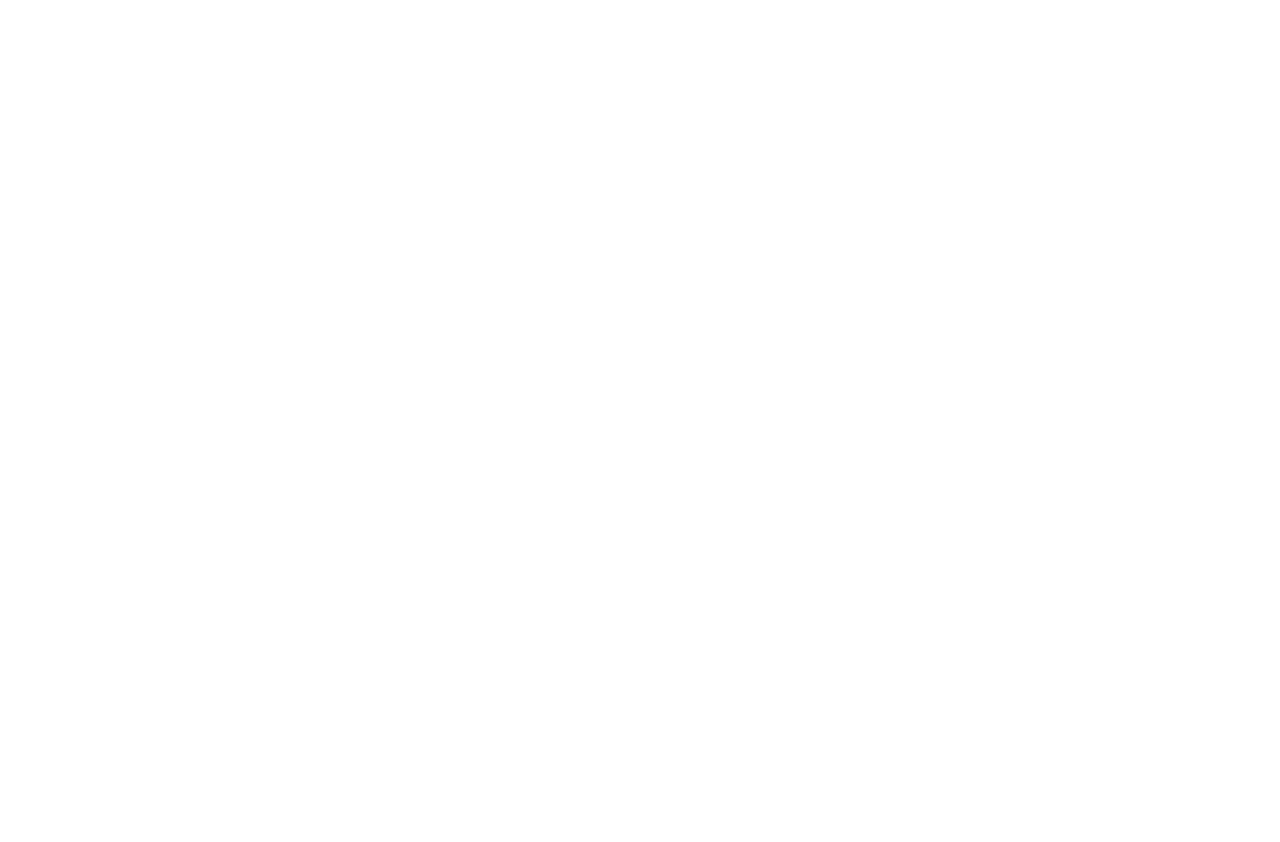
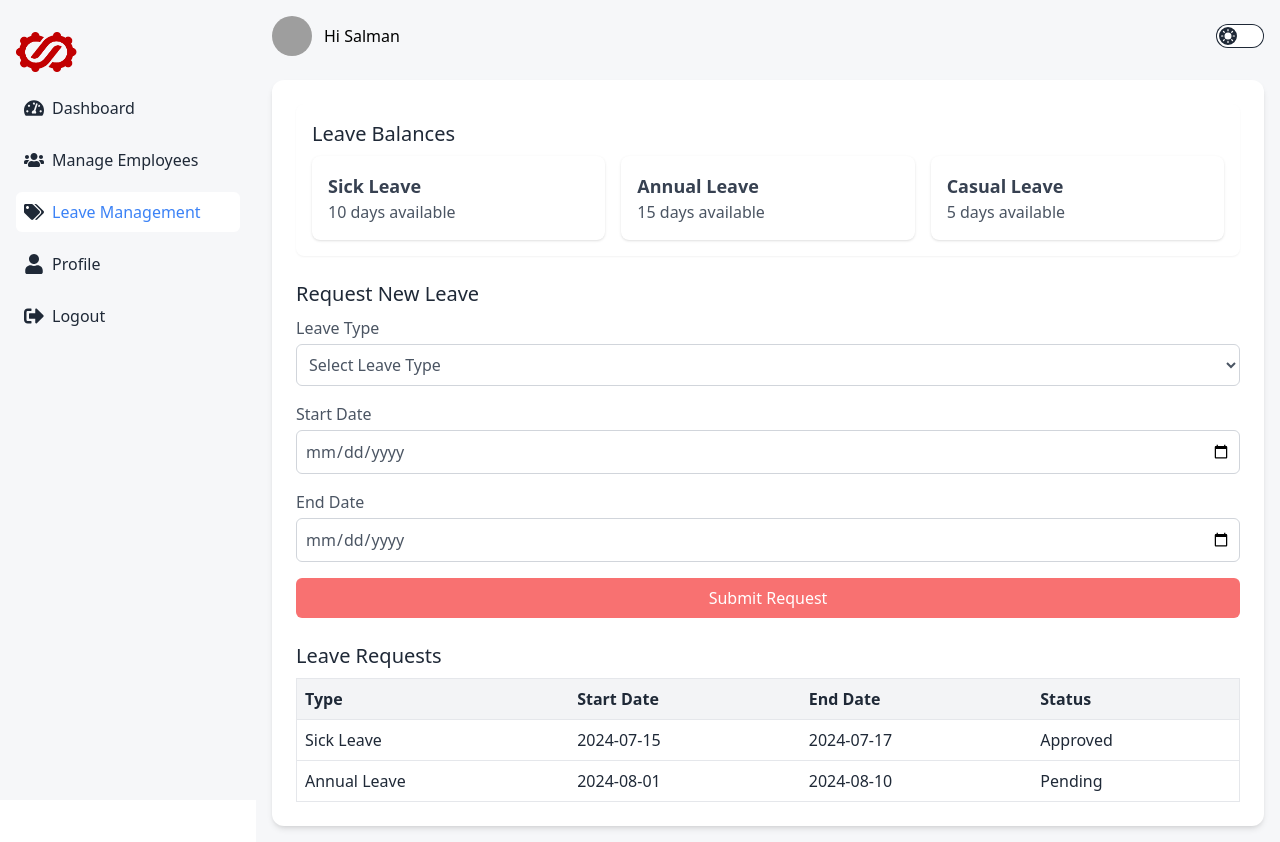
Before and after one commit to salman2696/hr-management-dashboard, a React (Vite) app: page /leave-management in a window 1280 px wide. Before the commit this address had no page. Before the commit the page ends 800 px from the top, so only its background shows below. Built offline with nearby package versions, Linux system fonts and the light colour scheme; grey boxes are pictures that could not be loaded.

Commit message:
leave Management added

```diff
--- a/src/App.jsx
+++ b/src/App.jsx
@@ -5,6 +5,7 @@
 import EmployeeDetails from "./components/EmployeeDetails";
 import Payroll from "./components/Payroll";
 import Layout from "./components/Layout";
+import LeaveManagement from "./components/LeaveManagement"
 
 function App() {
   return (
@@ -15,6 +16,7 @@
         <Route path="/employees" element={<EmployeePage />} />
         <Route path="/employee-details/:id" element={<EmployeeDetails />} />
         <Route path="/payroll/:id" element={<Payroll />} />
+        <Route path="/leave-management" element= {<LeaveManagement />} />
         </Route>
       </Routes>
     </Router>
--- a/src/components/Dashboard.jsx
+++ b/src/components/Dashboard.jsx
@@ -64,10 +64,13 @@
 
   return (
     <div
-      className={`flex flex-wrap min-h-screen gap-4 p-4 rounded-xl ${
+      className={`p-4 rounded-xl min-h-screen ${
         theme === "dark" ? "bg-gray-900 text-white" : "bg-white text-gray-500"
       }`}
     >
+      {/* Flex container for the first set of cards */}
+      <div className="flex flex-wrap gap-4 mb-4">
+        <div className="flex-1 min-w-[250px] md:min-w-[300px] lg:w-1/4">
           <Card
             icon={<MdPeople />}
             title="Total Employees"
@@ -76,6 +79,8 @@
             percentageChange="+86%"
             period="This month"
           />
+        </div>
+        <div className="flex-1 min-w-[250px] md:min-w-[300px] lg:w-1/4">
           <Card
             icon={<MdTrendingUp />}
             title="Revenue Growth"
@@ -84,6 +89,8 @@
             percentageChange="+12%"
             period="This month"
           />
+        </div>
+        <div className="flex-1 min-w-[250px] md:min-w-[300px] lg:w-1/4">
           <Card
             icon={<MdAttachMoney />}
             title="Total Donations"
@@ -92,6 +99,8 @@
             percentageChange="-8%"
             period="This month"
           />
+        </div>
+        <div className="flex-1 min-w-[250px] md:min-w-[300px] lg:w-1/4">
           <Card
             icon={<MdAccessTime />}
             title="Working Hours"
@@ -100,6 +109,12 @@
             percentageChange="+5%"
             period="This month"
           />
+        </div>
+      </div>
+
+      {/* Flex container for the task target, task count, and top employees */}
+      <div className="flex flex-wrap gap-4">
+        <div className="flex-1 min-w-[250px] lg:w-[25%]">
           <Card
             icon={<MdAssignment />}
             title="Complete Task Target"
@@ -108,9 +123,9 @@
             showChart={true}
             showPercentageChange={false}
             showPeriod={false}
-        chartClassName="min-w-full lg:min-w-72"
           />
-
+        </div>
+        <div className="flex-1 min-w-[250px] lg:w-[25%]">
           <Card
             icon={<MdAssignment />}
             title="Task Count"
@@ -119,9 +134,12 @@
             showChart={true}
             showPercentageChange={false}
             showPeriod={false}
-        chartClassName="min-w-full lg:min-w-72 flex justify-between"
           />
+        </div>
+        <div className="w-full min-w-[250px] lg:w-[50%]">
           <TopEmployeesCard employees={employees} />
+        </div>
+      </div>
     </div>
   );
 };
--- a/src/components/EmployeeList.jsx
+++ b/src/components/EmployeeList.jsx
@@ -112,7 +112,6 @@
   };
 
   return (
-
     <div
       className={`gap-4 p-4 rounded-xl w-full ${
         theme === "dark" ? "bg-gray-900" : "bg-white"
--- a/src/components/LeaveManagement.jsx
+++ b/src/components/LeaveManagement.jsx
@@ -1,11 +1,198 @@
-// src/components/LeaveManagement.jsx
-import React from "react";
+import React, { useContext, useState } from "react";
+import { ThemeContext } from "./ThemeContext";
 
-const LeaveManagement = () => (
-  <div className="leave-management">
-    <h1 className="text-2xl font-bold">Leave Management</h1>
-    {/* Add leave management features */}
-  </div>
-);
+const LeaveManagement = () => {
+  const { theme } = useContext(ThemeContext);
+  const [leaveType, setLeaveType] = useState("");
+  const [leaveStart, setLeaveStart] = useState("");
+  const [leaveEnd, setLeaveEnd] = useState("");
+  const [leaveRequests, setLeaveRequests] = useState([
+    {
+      id: 1,
+      type: "Sick Leave",
+      start: "2024-07-15",
+      end: "2024-07-17",
+      status: "Approved",
+    },
+    {
+      id: 2,
+      type: "Annual Leave",
+      start: "2024-08-01",
+      end: "2024-08-10",
+      status: "Pending",
+    },
+  ]);
+
+  const handleSubmit = (e) => {
+    e.preventDefault();
+    setLeaveRequests([
+      ...leaveRequests,
+      {
+        id: leaveRequests.length + 1,
+        type: leaveType,
+        start: leaveStart,
+        end: leaveEnd,
+        status: "Pending",
+      },
+    ]);
+    setLeaveType("");
+    setLeaveStart("");
+    setLeaveEnd("");
+  };
+
+  return (
+    <div
+      className={`p-6 w-full rounded-xl shadow-md ${
+        theme === "dark" ? "bg-gray-900 text-white" : "bg-white text-gray-800"
+      }`}
+    >
+      {/* Leave Summary */}
+      <div
+        className={`mb-6 p-4 rounded-lg shadow-sm  ${
+          theme === "dark" ? "bg-gray-800 text-white" : "bg-white text-gray-800"
+        }`}
+      >
+        <h3 className="text-xl font-medium mb-2">Leave Balances</h3>
+        <div className="grid grid-cols-1 md:grid-cols-2 lg:grid-cols-3 gap-4">
+          <div
+            className={`p-4 rounded-lg shadow ${
+              theme === "dark"
+                ? "bg-gray-900 text-gray-300"
+                : "bg-white text-gray-700"
+            }`}
+          >
+            <h4 className="text-lg font-semibold">Sick Leave</h4>
+            <p className="text-gray-600">10 days available</p>
+          </div>
+          <div
+            className={`p-4 rounded-lg shadow ${
+              theme === "dark"
+                ? "bg-gray-900 text-gray-300"
+                : "bg-white text-gray-700"
+            }`}
+          >
+            <h4 className="text-lg font-semibold">Annual Leave</h4>
+            <p className="text-gray-600">15 days available</p>
+          </div>
+          <div
+            className={`p-4 rounded-lg shadow ${
+              theme === "dark"
+                ? "bg-gray-900 text-gray-300"
+                : "bg-white text-gray-700"
+            }`}
+          >
+            <h4 className="text-lg font-semibold">Casual Leave</h4>
+            <p className="text-gray-600">5 days available</p>
+          </div>
+        </div>
+      </div>
+
+      {/* Leave Request Form */}
+      <div className="mb-6">
+        <h3 className="text-xl font-medium mb-2">Request New Leave</h3>
+        <form onSubmit={handleSubmit} className="space-y-4">
+          <div>
+            <label htmlFor="leaveType" className="block text-gray-600">
+              Leave Type
+            </label>
+            <select
+              id="leaveType"
+              value={leaveType}
+              onChange={(e) => setLeaveType(e.target.value)}
+              className={`w-full mt-1 p-2 border rounded-md ${
+                theme === "dark"
+                  ? "bg-gray-700 border-gray-600 text-gray-300"
+                  : " bg-white text-gray-600 border-gray-300"
+              }`}
+              required
+            >
+              <option value="">Select Leave Type</option>
+              <option value="Sick Leave">Sick Leave</option>
+              <option value="Annual Leave">Annual Leave</option>
+              <option value="Casual Leave">Casual Leave</option>
+            </select>
+          </div>
+          <div>
+            <label htmlFor="leaveStart" className="block text-gray-600">
+              Start Date
+            </label>
+            <input
+              type="date"
+              id="leaveStart"
+              value={leaveStart}
+              onChange={(e) => setLeaveStart(e.target.value)}
+              className={`w-full mt-1 p-2 border rounded-md ${
+                theme === "dark"
+                  ? "bg-gray-700 border-gray-600 text-gray-300"
+                  : " bg-white text-gray-600 border-gray-300"
+              }`}
+              required
+            />
+          </div>
+          <div>
+            <label htmlFor="leaveEnd" className="block text-gray-600">
+              End Date
+            </label>
+            <input
+              type="date"
+              id="leaveEnd"
+              value={leaveEnd}
+              onChange={(e) => setLeaveEnd(e.target.value)}
+              className={`w-full mt-1 p-2 border rounded-md ${
+                theme === "dark"
+                  ? "bg-gray-700 border-gray-600 text-gray-300"
+                  : " bg-white text-gray-600 border-gray-300"
+              }`}
+              required
+            />
+          </div>
+          <button
+            type="submit"
+            className={`w-full p-2 rounded-md ${
+              theme === "dark"
+                ? " bg-red-400 rounded-md hover:bg-red-500"
+                : "bg-red-400 hover:bg-red-500 text-white"
+            } `}
+          >
+            Submit Request
+          </button>
+        </form>
+      </div>
+
+      {/* Leave Requests Table */}
+      <div>
+        <h3 className="text-xl font-medium mb-2">Leave Requests</h3>
+        <table
+          className={`w-full border border-gray-200 rounded-lg ${
+            theme === "dark"
+              ? "bg-gray-700 text-gray-300"
+              : "bg-white text-gray-800"
+          }`}
+        >
+          <thead
+            className={`${theme === "dark" ? "bg-gray-600" : "bg-gray-100"}`}
+          >
+            <tr>
+              <th className="p-2 text-left">Type</th>
+              <th className="p-2 text-left">Start Date</th>
+              <th className="p-2 text-left">End Date</th>
+              <th className="p-2 text-left">Status</th>
+            </tr>
+          </thead>
+          <tbody>
+            {leaveRequests.map((request) => (
+              <tr key={request.id} className="border-t">
+                <td className="p-2">{request.type}</td>
+                <td className="p-2">{request.start}</td>
+                <td className="p-2">{request.end}</td>
+                <td className="p-2">{request.status}</td>
+              </tr>
+            ))}
+          </tbody>
+        </table>
+      </div>
+    </div>
+  );
+};
 
 export default LeaveManagement;
--- a/src/components/Sidebar.jsx
+++ b/src/components/Sidebar.jsx
@@ -89,7 +89,7 @@
         </li>
         <li
           className={`flex items-center mb-3 p-2 rounded-md transition duration-300 ${
-            pathname === "/categories"
+            pathname === "/leave-management"
               ? theme === "dark"
                 ? "bg-gray-700"
                 : "bg-white"
@@ -100,17 +100,17 @@
         >
           <FaTags className="mr-2 text-xl" />
           <Link
-            to="/categories"
+            to="/leave-management"
             onClick={() => onMenuItemClick()}
             className={`flex-1 ${
-              pathname === "/categories"
+              pathname === "/leave-management"
                 ? theme === "dark"
                   ? "text-blue-400"
                   : "text-blue-500"
                 : ""
             }`}
           >
-            Category
+            Leave Management
           </Link>
         </li>
         <li
--- a/src/components/TopEmployeesCard.jsx
+++ b/src/components/TopEmployeesCard.jsx
@@ -7,7 +7,7 @@
 
   return (
     <div
-      className={`card text-center shadow-xl p-4 border-[1px] w-full lg:w-2/3 ${
+      className={`card text-center shadow-xl p-4 border-[1px] w-full ${
         theme === "dark"
           ? "bg-gray-800 border-gray-700 text-white"
           : "bg-white border-gray-300 text-black"
--- a/src/pages/EmployeePage.jsx
+++ b/src/pages/EmployeePage.jsx
@@ -6,7 +6,10 @@
 const EmployeePage = () => {
   const { theme } = useContext(ThemeContext);
 
-  return <EmployeeList />;
+  return (
+      <EmployeeList />
+
+  );
 };
 
 export default EmployeePage;
```
Also changed, not shown: src/components/Card.jsx (+21 -17 lines), 1 other file (tests, documents, lock files or other folders). Lines whose indentation alone changed are shown as unchanged.
